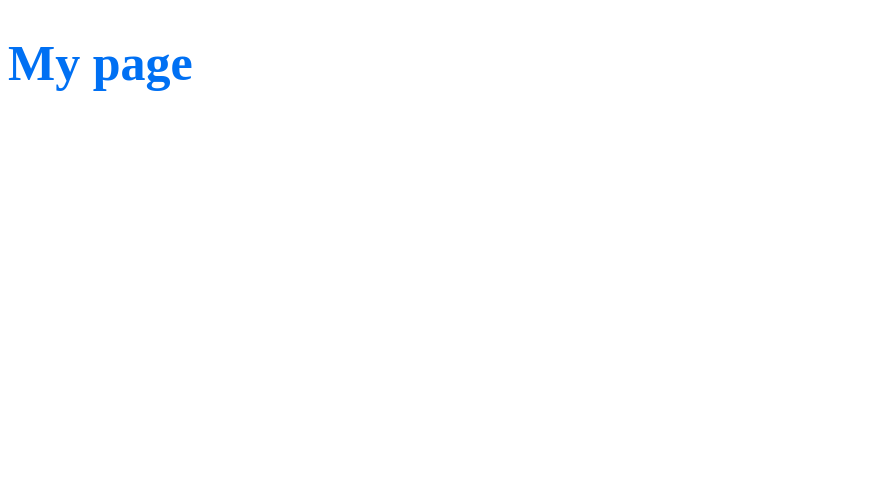
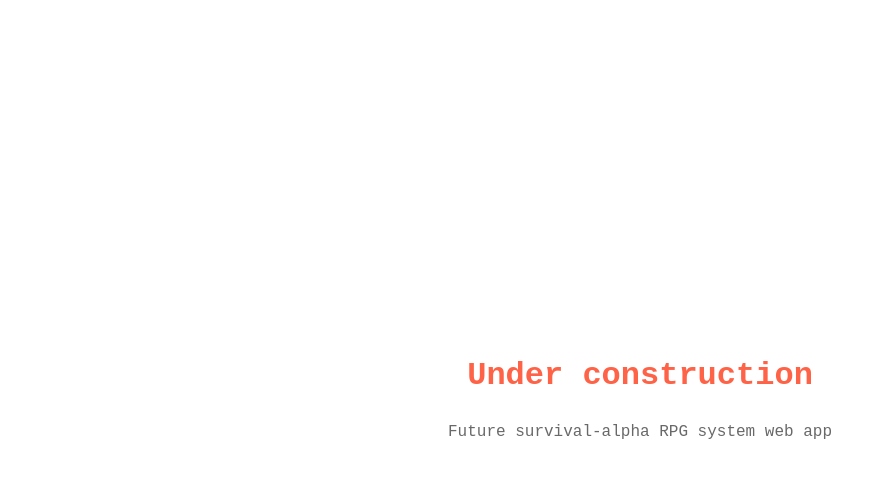
Before and after one commit to clayton-duarte/ars-mba, a Next.js app: page / in a window 1280 px wide. Shown: the top 478 px of the page, without its empty margins (0-886 px from the left). Built offline with nearby package versions, Linux system fonts and the light colour scheme.

Commit message:
:sparkles: Hello World

```diff
--- a/pages/_app.js
+++ b/pages/_app.js
@@ -1,19 +1,29 @@
-import App from 'next/app'
-import { ThemeProvider } from 'styled-components'
+import App from "next/app";
+import { ThemeProvider, createGlobalStyle } from "styled-components";
 
 const theme = {
   colors: {
-    primary: '#0070f3',
+    primary: "tomato",
+    secondary: "dimgray",
   },
+};
+
+const GlobalStyle = createGlobalStyle`
+body, html {
+  font-family: monospace;
+  font-size: 16px;
+  margin: 0;
 }
+`;
 
 export default class MyApp extends App {
   render() {
-    const { Component, pageProps } = this.props
+    const { Component, pageProps } = this.props;
     return (
       <ThemeProvider theme={theme}>
         <Component {...pageProps} />
+        <GlobalStyle />
       </ThemeProvider>
-    )
+    );
   }
 }
--- a/pages/index.js
+++ b/pages/index.js
@@ -1,10 +1,32 @@
-import styled from 'styled-components'
+import styled from "styled-components";
+
+const Container = styled.section`
+  justify-content: center;
+  flex-direction: column;
+  align-items: center;
+  display: flex;
+  height: 100vh;
+`;
 
 const Title = styled.h1`
-  font-size: 50px;
   color: ${({ theme }) => theme.colors.primary};
-`
+  font-size: 2rem;
+  line-height: 1;
+  margin: 1rem 0;
+`;
+
+const Paragraph = styled.p`
+  color: ${({ theme }) => theme.colors.secondary};
+  font-size: 1rem;
+  line-height: 1;
+  margin: 1rem 0;
+`;
 
 export default function Home() {
-  return <Title>My page</Title>
+  return (
+    <Container>
+      <Title>Under construction</Title>
+      <Paragraph>Future survival-alpha RPG system web app</Paragraph>
+    </Container>
+  );
 }
```
Also changed, not shown: 1 other file (tests, documents, lock files or other folders).
